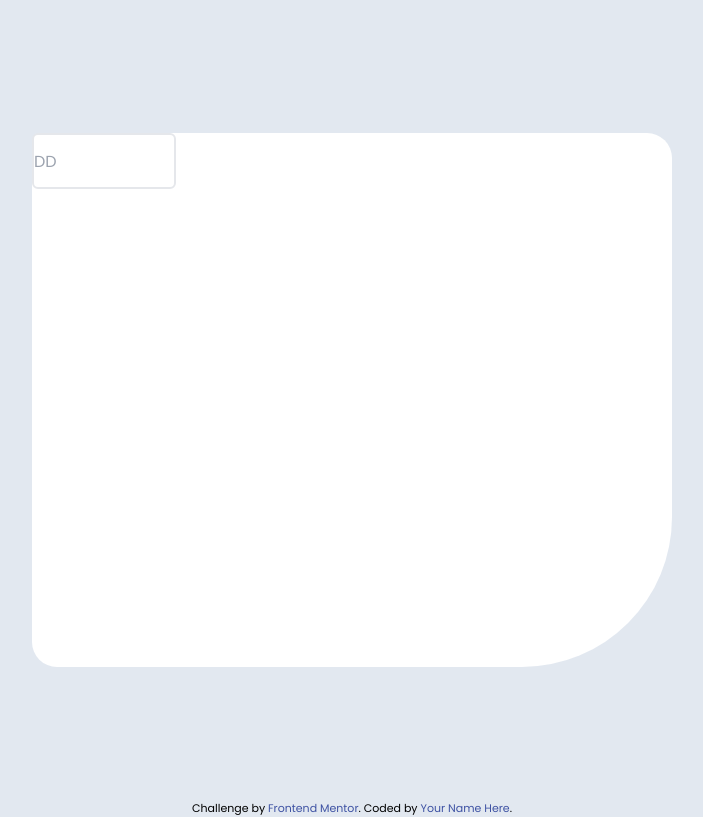
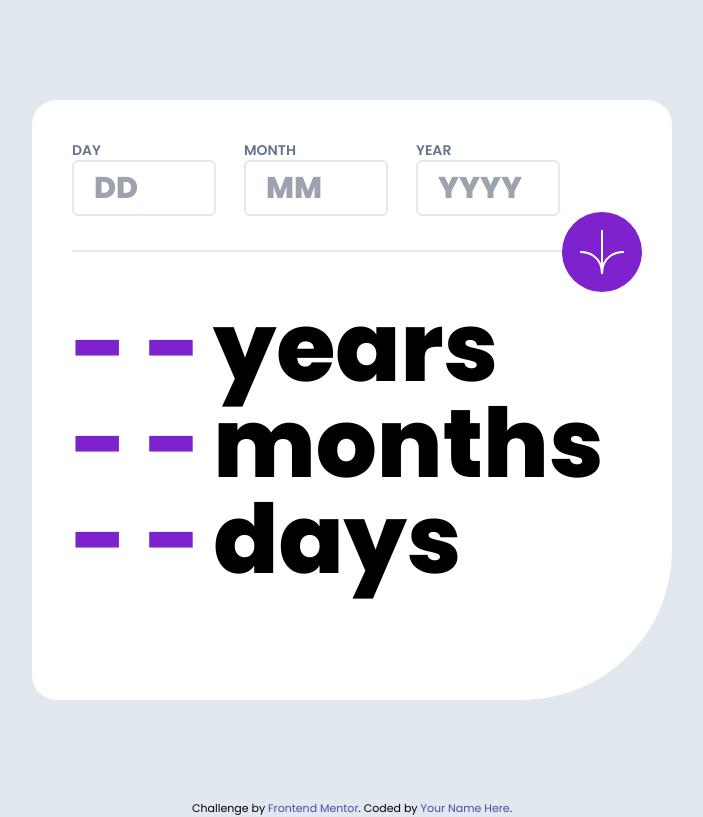
Before and after one commit to ByakkoLord/age-calculator-app-main, a website: page src/index.html in a window 1280 px wide. Shown: the whole page, without its empty margins (288-991 px from the left). Drawn offline with Linux system fonts and the light colour scheme; a web font is replaced by a local one.

Commit message:
Add Tailwind CSS

```diff
--- a/src/index.html
+++ b/src/index.html
@@ -20,10 +20,24 @@
 <body class="bg-slate-200 font-poppins">
 
   <main class="w-screen h-screen flex justify-center items-center">
-    <section id="base" class="w-3/6 h-4/6 bg-white rounded-right">
-      <section id="datas">
-        <div><label for=""><input class="w-36 h-14 border-2 rounded-md" placeholder="DD" type="text"></label></div>
-      </section>
+    <section id="base" class="w-3/6 h-3/4 pl-10 pt-10 pr-10 bg-white rounded-right">
+      <article id="datas" class="flex justify-start w-full h-28 border-b-2">
+        <div class="flex flex-col mr-7"><label class="font-semibold text-sm text-slate-500" for="day">DAY</label><input id="day" class="font-extrabold text-3xl w-36 h-14 border-2 rounded-md p-5" placeholder="DD" type="text"></div>
+        <div class="flex flex-col mr-7"><label class="font-semibold text-sm text-slate-500" for="month">MONTH</label><input id="month" class="font-extrabold text-3xl w-36 h-14 border-2 rounded-md p-5" placeholder="MM" type="text"></div>
+        <div class="flex flex-col"><label class="font-semibold text-sm text-slate-500" for="year">YEAR</label><input id="year" class="font-extrabold text-3xl w-36 h-14 border-2 rounded-md p-5" placeholder="YYYY" type="text"></div>
+      </article>
+      <div class="relative -top-10 customleft1 -mb-20 flex justify-center items-center rounded-full w-20 h-20 bg-purple-700"><svg xmlns="http://www.w3.org/2000/svg" width="46" height="44" viewBox="0 0 46 44"><g fill="none" stroke="#FFF" stroke-width="2"><path d="M1 22.019C8.333 21.686 23 25.616 23 44M23 44V0M45 22.019C37.667 21.686 23 25.616 23 44"/></g></svg></div>
+      <article id="results" class="mt-12">
+          <div class="flex text-8xl font-extrabold">
+            <h4 id="years_res" class="text-purple-700 mr-3">- -</h4><h5>years</h5>
+          </div>
+          <div class="flex text-8xl font-extrabold">
+            <h4 id="months_res" class="text-purple-700 mr-3">- -</h4><h5>months</h5>
+          </div>
+          <div class="flex text-8xl font-extrabold">
+            <h4 id="days_res" class="text-purple-700 mr-3">- -</h4><h5>days</h5>
+          </div>
+      </article>
     </section>
   </main>
 
--- a/src/input.css
+++ b/src/input.css
@@ -14,4 +14,7 @@
         border-bottom-left-radius: 25px;
 
     }
+    .customleft1{
+        left: 87.5%;
+    }
 }
```
Also changed, not shown: dist/output.css.
